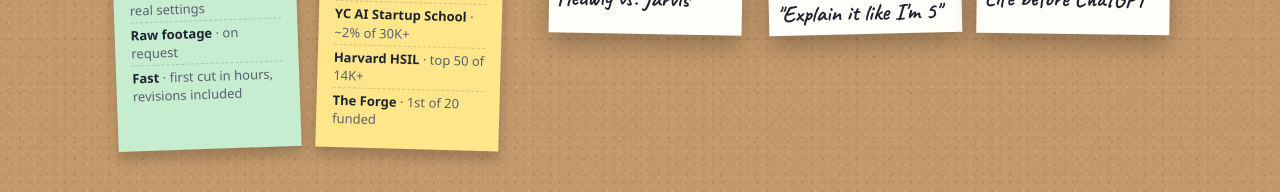
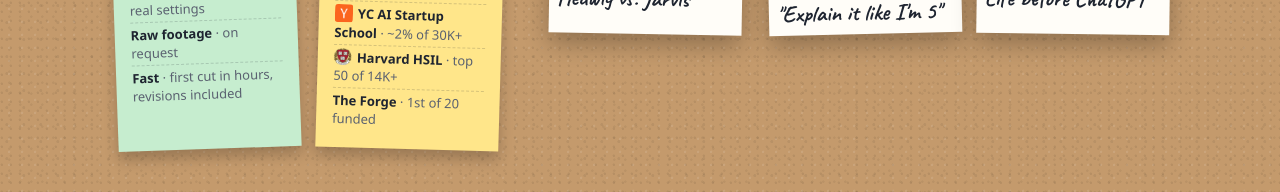
Before and after one commit to DavidGeorge25/MySite, a plain HTML site: page ugc/index.html in a window 1280 px wide. Shown: the part 909-1101 px from the top of the page. Drawn offline with Linux system fonts and the light colour scheme; a web font is replaced by a local one.

Commit message:
Add YC and Harvard logos to the founder note on /ugc
Co-Authored-By: Claude Fable 5.1 <noreply@anthropic.com>
Claude-Session: https://claude.ai/code/session_01JDB9RZQi8nBnpJxxPWhi3z

```diff
--- a/ugc/index.html
+++ b/ugc/index.html
@@ -104,6 +104,7 @@
   .note li:first-child{border-top:0}
   .note li strong{font-weight:600}
   .note li span{color:var(--muted)}
+  .note li img{width:18px;height:18px;object-fit:contain;vertical-align:-4px;margin-right:5px;border-radius:3px}
   .note a{font-weight:600;text-decoration:none}
   .note a:hover{text-decoration:underline}
   .note:nth-child(1){background:var(--mint);transform:rotate(-2deg)}
@@ -194,8 +195,8 @@
       <div class="note"><i class="pin"></i><h3>I'm a founder too</h3>
         <ul>
           <li><strong><a href="https://sunbeam.health/" target="_blank" rel="noopener">Sunbeam Health ↗</a></strong> <span>· founder &amp; CEO</span></li>
-          <li><strong>YC AI Startup School</strong> <span>· ~2% of 30K+</span></li>
-          <li><strong>Harvard HSIL</strong> <span>· top 50 of 14K+</span></li>
+          <li><img src="/ugc/yc.png" alt="Y Combinator"><strong>YC AI Startup School</strong> <span>· ~2% of 30K+</span></li>
+          <li><img src="/ugc/harvard.png" alt="Harvard"><strong>Harvard HSIL</strong> <span>· top 50 of 14K+</span></li>
           <li><strong>The Forge</strong> <span>· 1st of 20 funded</span></li>
         </ul>
       </div>
```
Also changed, not shown: ugc/harvard.png (added), ugc/yc.png (added).
